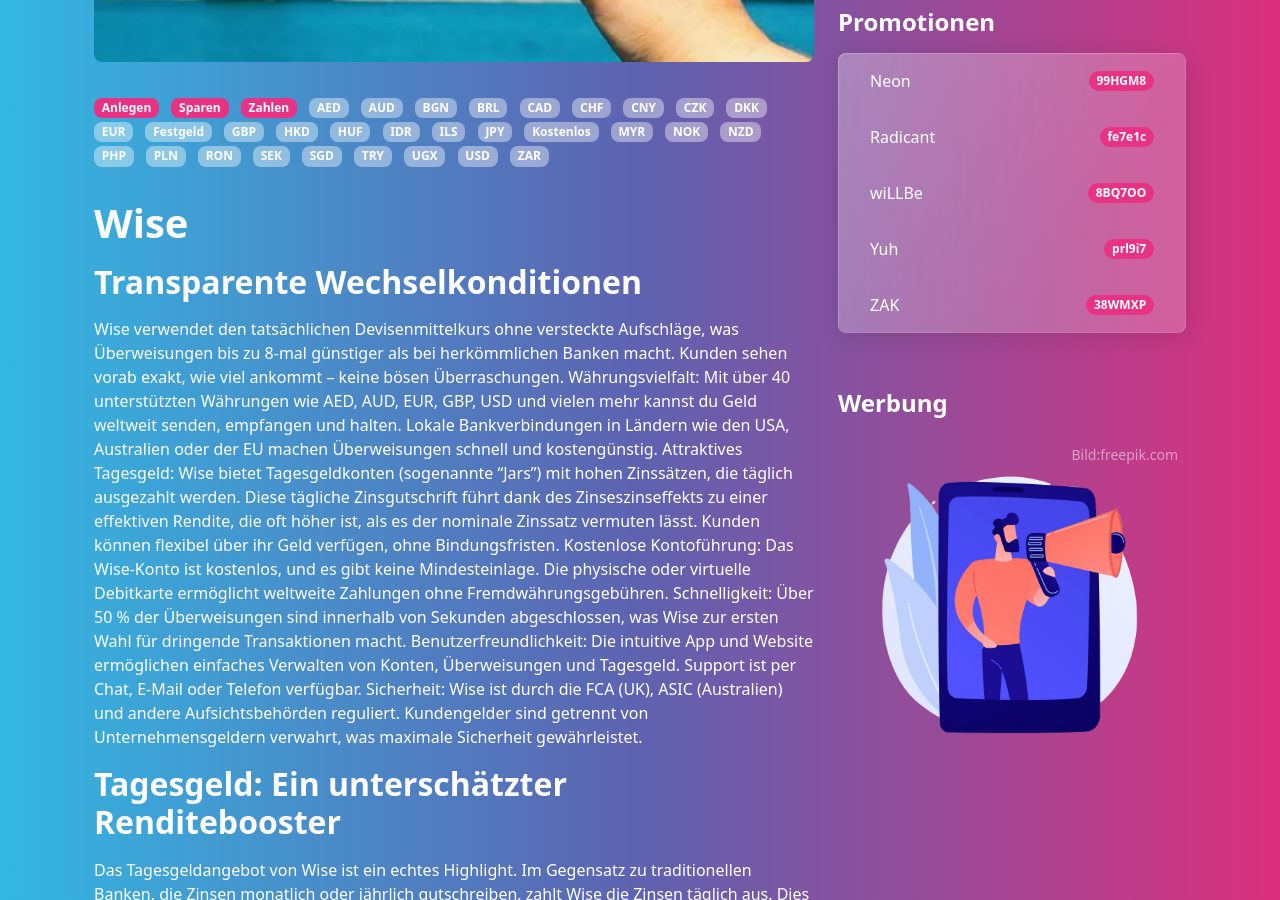
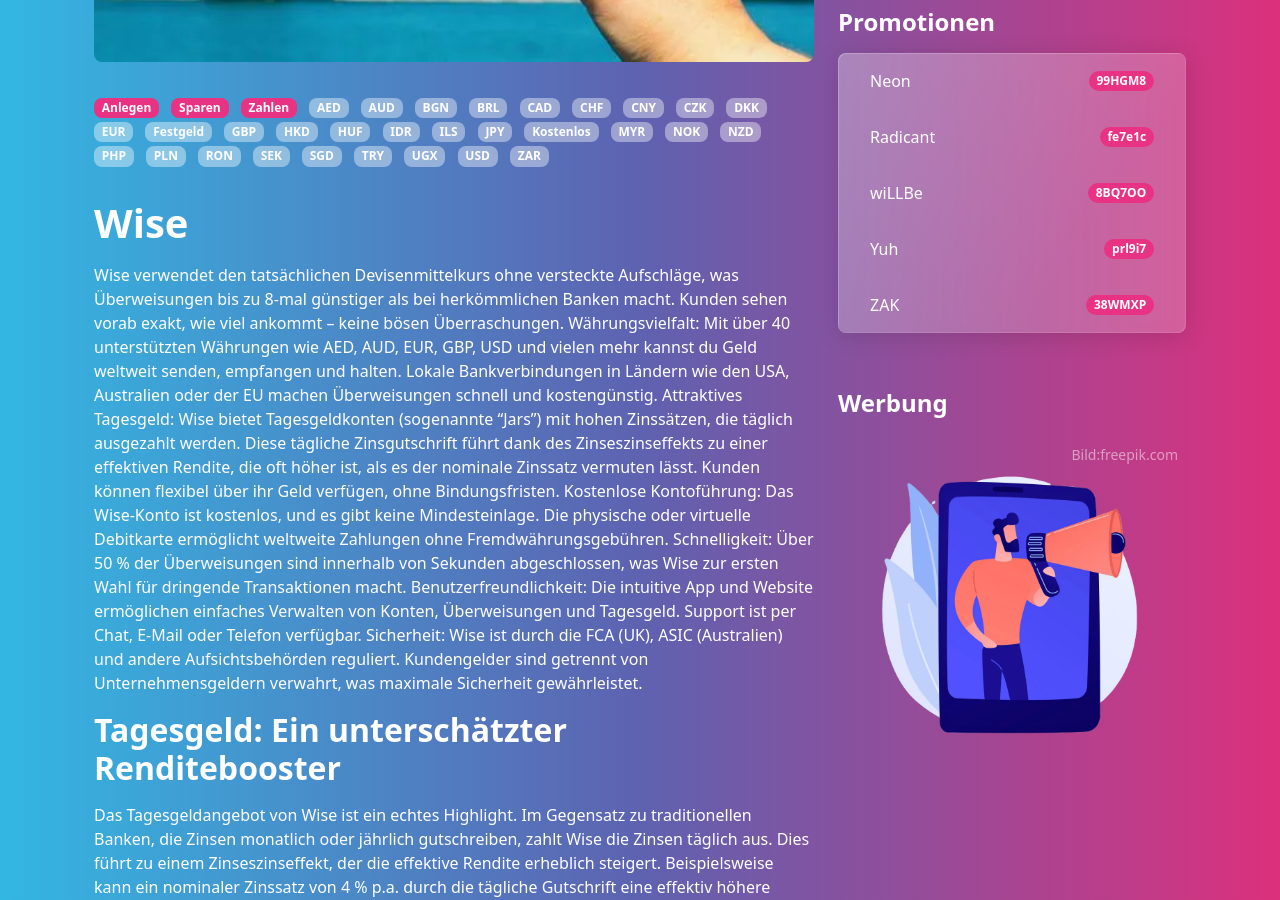
Before and after one commit to tirkio/tirkio.com, a Jekyll site: the page built from _posts/2025-07-12-wise.md, in a window 1280 px wide and 900 px high, scrolled down 402 px. Built offline with Jekyll 4.4.1, drawn with Linux system fonts in a browser that asks for light colours; comment, search, counter and statistics services are not loaded.

Commit message:
Update 2025-07-12-wise.md

```diff
--- a/_posts/2025-07-12-wise.md
+++ b/_posts/2025-07-12-wise.md
@@ -8,7 +8,6 @@
 matrix: true
 ---
 
-## Transparente Wechselkonditionen
 Wise verwendet den tatsächlichen Devisenmittelkurs ohne versteckte Aufschläge, was Überweisungen bis zu 8-mal günstiger als bei herkömmlichen Banken macht. Kunden sehen vorab exakt, wie viel ankommt – keine bösen Überraschungen.
 Währungsvielfalt: Mit über 40 unterstützten Währungen wie AED, AUD, EUR, GBP, USD und vielen mehr kannst du Geld weltweit senden, empfangen und halten. Lokale Bankverbindungen in Ländern wie den USA, Australien oder der EU machen Überweisungen schnell und kostengünstig.
 Attraktives Tagesgeld: Wise bietet Tagesgeldkonten (sogenannte "Jars") mit hohen Zinssätzen, die täglich ausgezahlt werden. Diese tägliche Zinsgutschrift führt dank des Zinseszinseffekts zu einer effektiven Rendite, die oft höher ist, als es der nominale Zinssatz vermuten lässt. Kunden können flexibel über ihr Geld verfügen, ohne Bindungsfristen.
```
